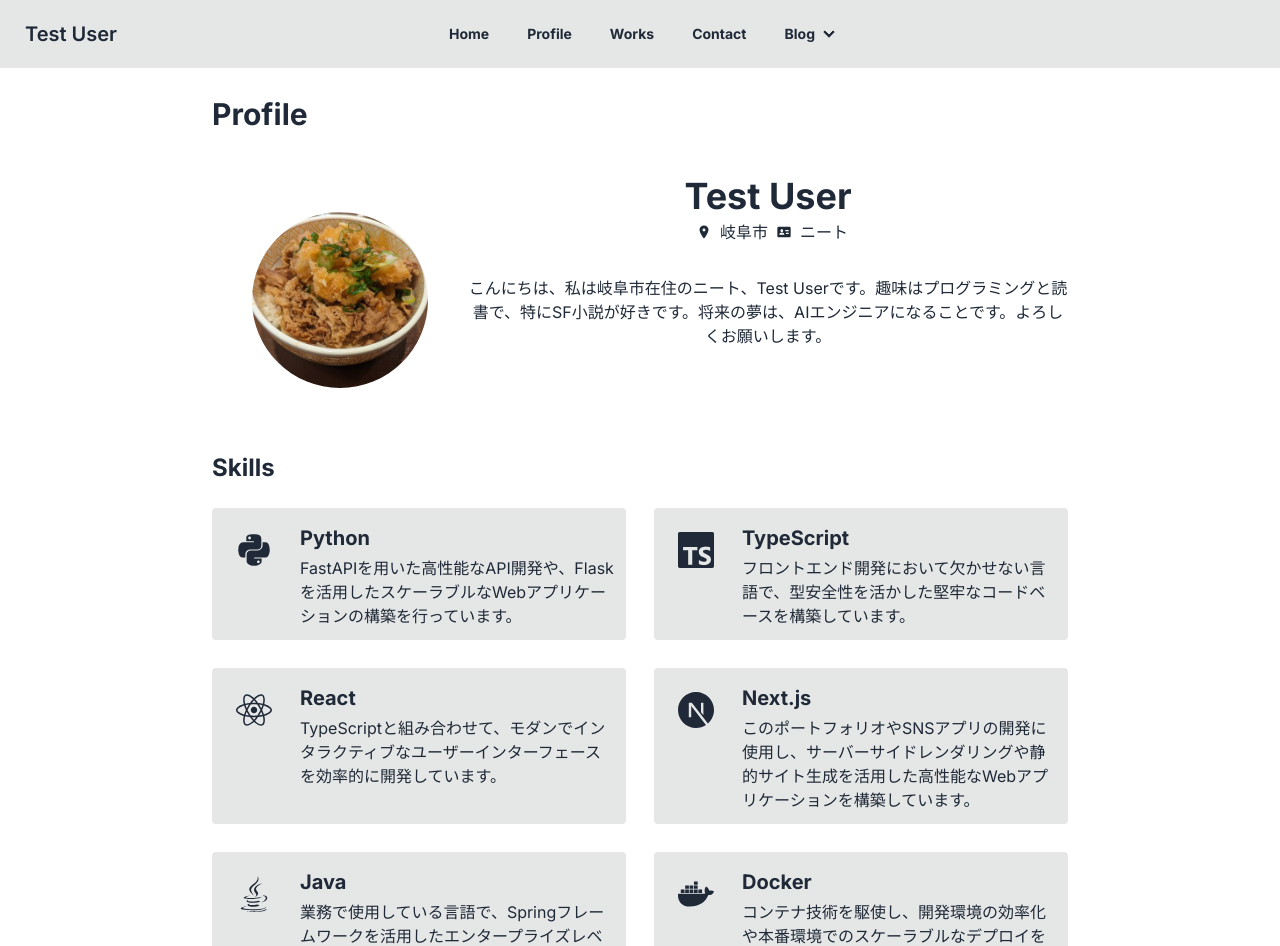
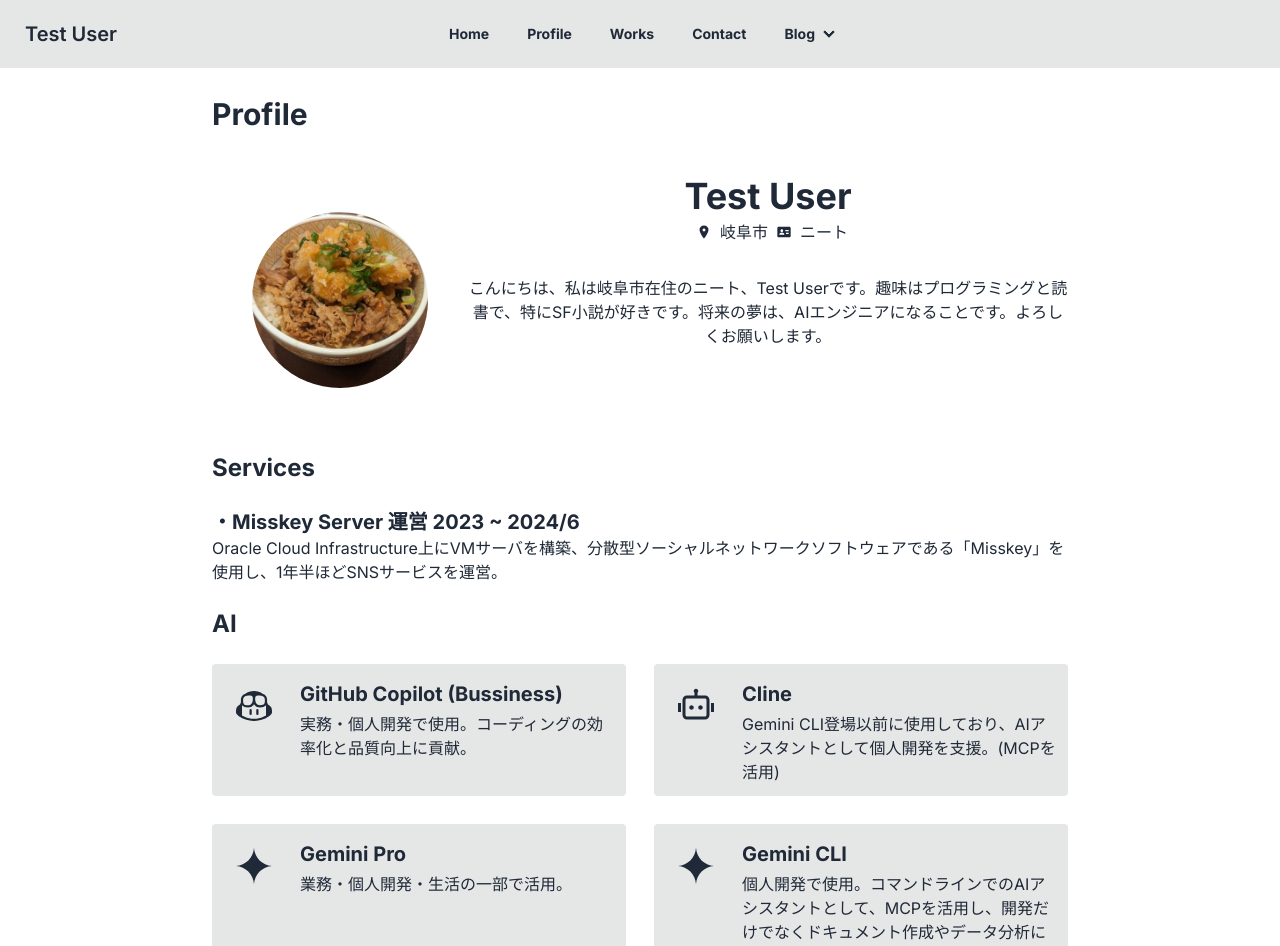
Before and after one commit to Milix-M/milix-m_tempest, a Next.js app in the folder web/: page /profile in a window 1280 px wide. Shown: the top 946 px of the page. Built offline with nearby package versions, Linux system fonts and the light colour scheme.

Commit message:
update profile

```diff
--- /dev/null
+++ b/web/src/CustomSettings/AISet.tsx
@@ -0,0 +1,31 @@
+import Skills from '@/components/Skills/Skills'
+import { GoCopilot } from "react-icons/go";
+import { RiGeminiFill, RiRobot2Line } from "react-icons/ri";
+
+
+export default function AIset() {
+  return (
+    <>
+      <Skills
+        title='GitHub Copilot (Bussiness)'
+        description='実務・個人開発で使用。コーディングの効率化と品質向上に貢献。'
+        icon={<GoCopilot className='w-9 h-9' />}
+      />
+      <Skills
+        title='Cline'
+        description='Gemini CLI登場以前に使用しており、AIアシスタントとして個人開発を支援。(MCPを活用)'
+        icon={<RiRobot2Line className='w-9 h-9' />}
+      />
+      <Skills
+        title='Gemini Pro'
+        description='業務・個人開発・生活の一部で活用。'
+        icon={<RiGeminiFill className='w-9 h-9' />}
+      />
+      <Skills
+        title='Gemini CLI'
+        description='個人開発で使用。コマンドラインでのAIアシスタントとして、MCPを活用し、開発だけでなくドキュメント作成やデータ分析にも利用。'
+        icon={<RiGeminiFill className='w-9 h-9' />}
+      />
+    </>
+  )
+}
--- a/web/src/app/(profilepages)/profile/page.tsx
+++ b/web/src/app/(profilepages)/profile/page.tsx
@@ -4,6 +4,7 @@ import { IoIosPin } from "react-icons/io";
 import SkillsSet from "@/CustomSettings/SkillsSet";
 import CareerTimeline from "@/CustomSettings/CareerTimeline";
 import CertSet from "@/CustomSettings/CertSet";
+import AIset from "@/CustomSettings/AISet";
 
 export default function Profile() {
   return (
@@ -43,6 +44,21 @@ export default function Profile() {
         </div>
       </div>
       <div className="my-6">
+        <h1 className="font-bold text-2xl mt-3 mb-6">Services</h1>
+        <div>
+          <p className="text-xl font-bold">・Misskey Server 運営 2023 ~ 2024/6</p>
+          <span>
+            Oracle Cloud Infrastructure上にVMサーバを構築、分散型ソーシャルネットワークソフトウェアである「Misskey」を使用し、1年半ほどSNSサービスを運営。
+          </span>
+        </div>
+      </div>
+      <div className="my-6">
+        <h1 className="font-bold text-2xl mt-3 mb-6">AI</h1>
+        <div className="grid sm:grid-cols-2 gap-7 grid-cols-1">
+          <AIset />
+        </div>
+      </div>
+      <div className="my-6">
         <h1 className="font-bold text-2xl mt-3 mb-6">Skills</h1>
         <div className="grid sm:grid-cols-2 gap-7 grid-cols-1">
           <SkillsSet />
```
